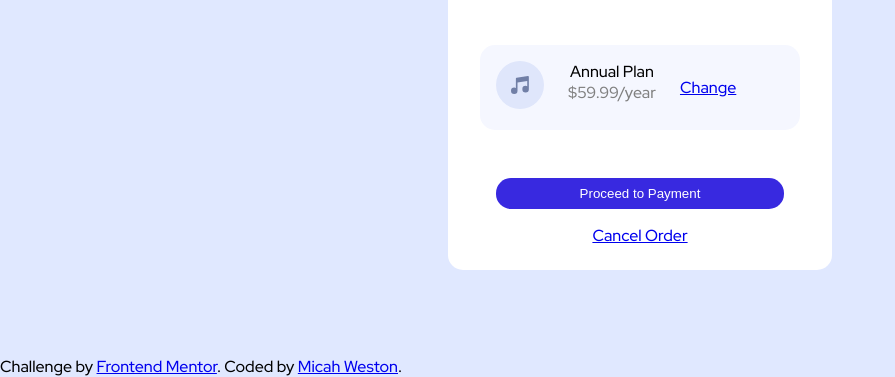
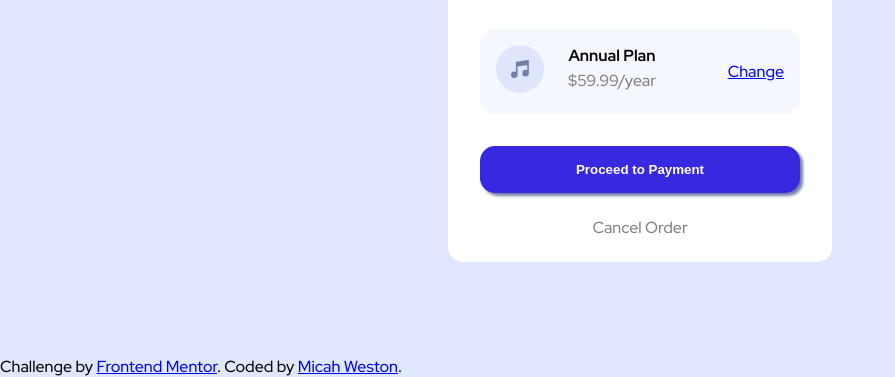
Before and after one commit to micahweston/Order-summary-component, a plain HTML site: page index.html in a window 1280 px wide. Shown: the part 444-821 px from the top of the page, without its empty margins (0-895 px from the left). Drawn offline with Linux system fonts and the light colour scheme.

Commit message:
finished styling

```diff
--- a/index.html
+++ b/index.html
@@ -30,7 +30,7 @@
           <img src="./images/icon-music.svg" alt="">
         </div>
         <div class="card-price-text">
-          <span>Annual Plan</span>
+          <span id="plan">Annual Plan</span>
           <span id="price">$59.99/year</span>
         </div>
         <div class="card-price-link">
@@ -39,7 +39,7 @@
       </div>
       <button class="btn">Proceed to Payment</button>
 
-      <a href="/">Cancel Order</a>
+      <a id="cancel-order-link" href="/">Cancel Order</a>
 
     </div>
   </div>
--- a/styles.css
+++ b/styles.css
@@ -15,7 +15,6 @@ body {
 
 .card {
   width: 30%;
-    padding-bottom: 1.5rem;
   display: flex;
   flex-direction: column;
   text-align: center;
@@ -24,12 +23,12 @@ body {
   border-radius: 15px;
 }
 
-.card-img img{
+.card-img img {
   width: 100%;
   display: inline-block;
   border-top: 0 transparent white;
   border-radius: 15px 15px 0 0;
-    margin-bottom: 1.5rem;
+  margin-bottom: 2rem;
 }
 
 .card-title {
@@ -40,7 +39,7 @@ body {
 .card-text {
   font-size: 16px;
   color: gray;
-    margin: 1.5rem 2rem;
+  margin: 1rem 2rem;
 }
 
 .card-price {
@@ -48,7 +47,7 @@ body {
   border-radius: 15px;
   display: flex;
   flex-direction: row;
-    margin: 2rem;
+  margin: 1rem 2rem;
   padding: 1rem;
   background-color: hsl(225, 100%, 98%);
 }
@@ -63,10 +62,20 @@ body {
   color: gray;
 }
 
+.card-price-text #plan {
+  margin-bottom: 0.25rem;
+  font-weight: 700;
+}
+
 .card-price-link {
+  margin-left: auto;
   display: flex;
-    justify-content: end;
+  justify-items: center;
   align-items: center;
+}
+
+.card-price-link a {
+  color: blue;
 }
 
 button {
@@ -74,6 +83,20 @@ button {
   background-color: hsl(245, 75%, 52%);
   border: none;
   border-radius: 15px;
-    padding: 0.5rem;
-    margin: 1rem 3rem;
+  padding: 1rem 0;
+  margin: 1rem 2rem 0rem 2rem;
+  font-weight: 700;
+  box-shadow: 3px 3px 3px hsl(224, 23%, 55%);
 }
+
+#cancel-order-link {
+  margin: 1.5rem 0;
+  text-decoration: none;
+  color: grey;
+}
+
+@media (max-width: 375px) {
+  .card {
+    width: 90%;
+  }
+}
```
Lines whose indentation alone changed are shown as unchanged.
